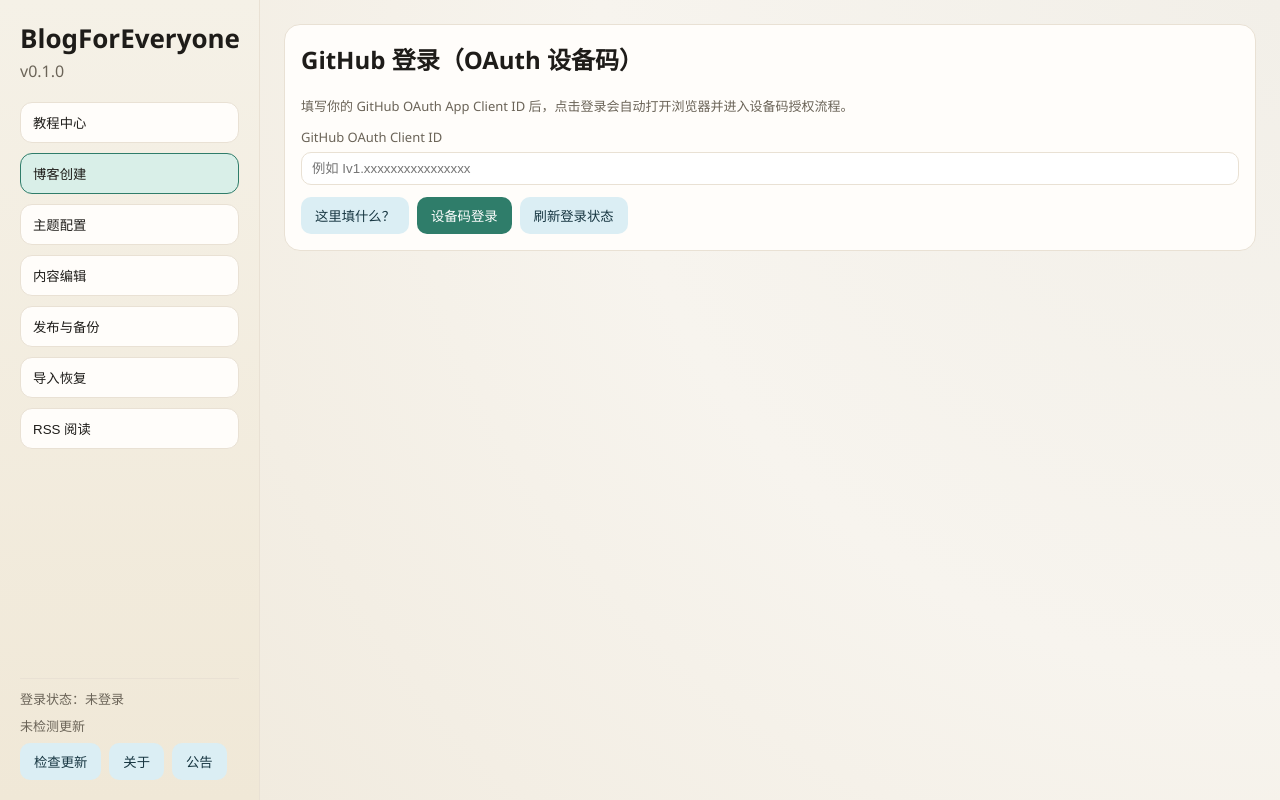
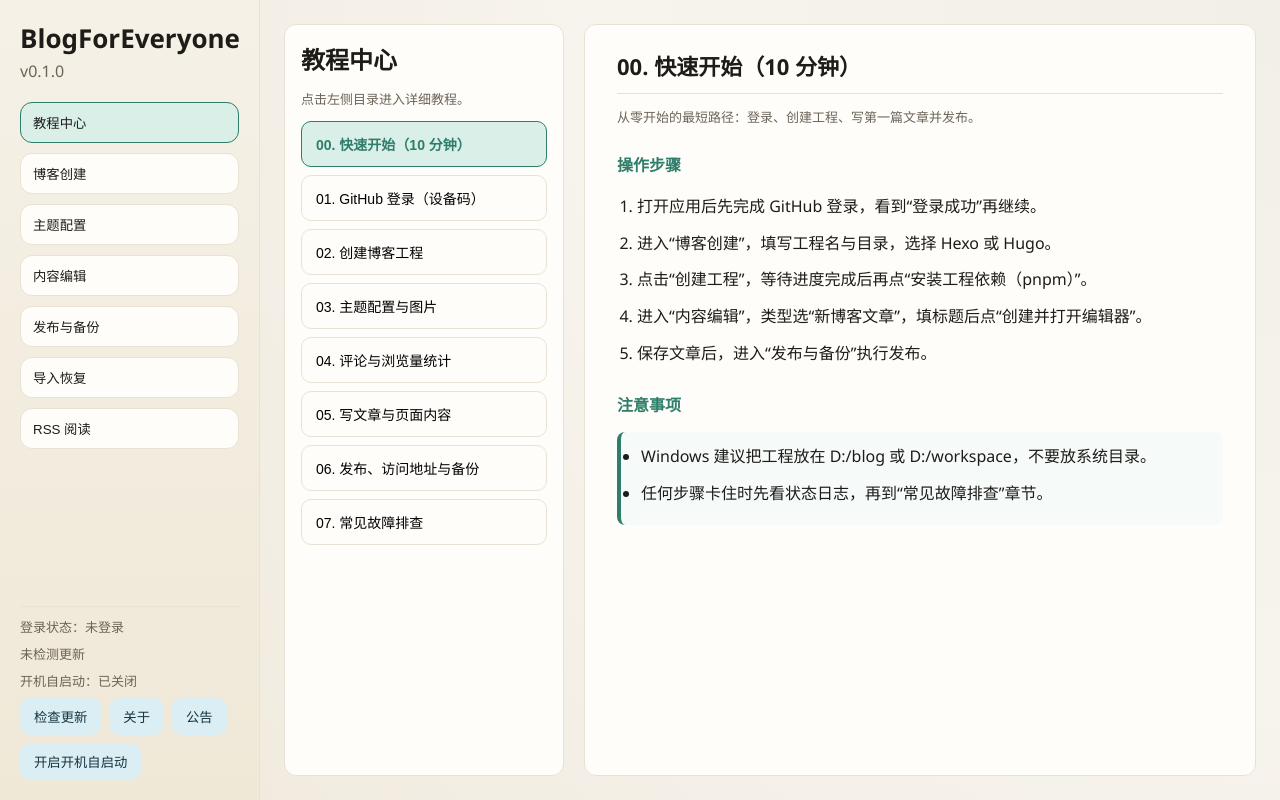
Before and after one commit to SpeechlessPanda/BlogForEveryone, a Vue app: page / in a window 1280 px wide. Built offline with nearby package versions, Linux system fonts and the light colour scheme.

Commit message:
release: prepare v0.3.0

```diff
--- a/package.json
+++ b/package.json
@@ -1,6 +1,6 @@
 {
     "name": "blog-for-everyone",
-    "version": "0.2.2",
+    "version": "0.3.0",
     "description": "Beginner-friendly blog builder platform for Hexo and Hugo",
     "main": "src/main/main.js",
     "author": "BlogForEveryone",
@@ -57,7 +57,7 @@
         ],
         "win": {
             "icon": "build/icon.ico",
-            "signAndEditExecutable": false,
+            "signAndEditExecutable": true,
             "verifyUpdateCodeSignature": false,
             "target": "nsis"
         },
--- a/src/main/services/storeService.js
+++ b/src/main/services/storeService.js
@@ -17,7 +17,8 @@ function ensureStore() {
             notifications: [],
             preferences: {
                 generateBlogRss: true,
-                autoSyncRssSubscriptions: true
+                autoSyncRssSubscriptions: true,
+                launchAtStartup: false
             }
         };
         fs.writeFileSync(DB_FILE, JSON.stringify(initial, null, 2), 'utf-8');
--- a/src/renderer/src/App.vue
+++ b/src/renderer/src/App.vue
@@ -21,7 +21,7 @@ const tabs = [
   { key: "rss", label: "RSS 阅读" },
 ];
 
-const activeTab = ref("workspace");
+const activeTab = ref("tutorial");
 const appState = ref({ appName: "BlogForEveryone", version: "0.1.0" });
 const envStatus = ref({
   nodeInstalled: true,
@@ -40,13 +40,20 @@ const authClientId = ref("");
 const authState = ref(null);
 const authLog = ref("");
 const deviceFlow = ref(null);
+const preferences = ref({
+  launchAtStartup: false,
+});
 const isLoggedIn = computed(() =>
   Boolean(authState.value?.accessToken || authState.value?.user),
+);
+const launchAtStartupEnabled = computed(
+  () => preferences.value.launchAtStartup === true,
 );
 const infoModal = ref({ visible: false, key: "about" });
 const actionState = ref({
   checkUpdate: "idle",
   installUpdate: "idle",
+  launchAtStartup: "idle",
 });
 const errorModal = ref({
   visible: false,
@@ -135,6 +142,19 @@ async function refreshUpdateState() {
   updateState.value = await window.bfeApi.getUpdateState();
 }
 
+async function refreshPreferences() {
+  try {
+    const next = await window.bfeApi.getPreferences();
+    preferences.value = {
+      ...preferences.value,
+      ...next,
+      launchAtStartup: next.launchAtStartup === true,
+    };
+  } catch (error) {
+    openErrorModal("读取偏好设置失败", error);
+  }
+}
+
 async function handleCheckUpdatesNow() {
   await runActionWithFeedback(
     "checkUpdate",
@@ -153,6 +173,25 @@ async function handleInstallUpdateNow() {
       await window.bfeApi.installUpdateNow();
     },
     "安装更新失败",
+  );
+}
+
+async function handleToggleLaunchAtStartup() {
+  const nextValue = !launchAtStartupEnabled.value;
+  await runActionWithFeedback(
+    "launchAtStartup",
+    async () => {
+      const result = await window.bfeApi.savePreferences({
+        launchAtStartup: nextValue,
+      });
+
+      preferences.value = {
+        ...preferences.value,
+        ...(result.preferences || {}),
+        launchAtStartup: (result.preferences || {}).launchAtStartup === true,
+      };
+    },
+    nextValue ? "开启开机自启动失败" : "关闭开机自启动失败",
   );
 }
 
@@ -266,6 +305,7 @@ onMounted(async () => {
     envStatus.value = appState.value.env || envStatus.value;
     await refreshUpdateState();
     await refreshAuthState();
+    await refreshPreferences();
 
     releaseUpdateListener = window.bfeApi.onUpdateStatus((payload) => {
       updateState.value = payload;
@@ -305,6 +345,9 @@ onUnmounted(() => {
           <p class="muted" style="margin: 0 0 8px 0">{{ sidebarLoginText }}</p>
           <p class="muted" style="margin: 0 0 8px 0">
             {{ updateState.message }}
+          </p>
+          <p class="muted" style="margin: 0 0 8px 0">
+            开机自启动：{{ launchAtStartupEnabled ? "已开启" : "已关闭" }}
           </p>
           <div class="actions" style="margin-top: 0">
             <button
@@ -347,6 +390,28 @@ onUnmounted(() => {
             </button>
             <button class="secondary" @click="openInfoModal('announcement')">
               公告
+            </button>
+            <button
+              class="secondary"
+              :class="{
+                'is-loading': actionState.launchAtStartup === 'loading',
+                'is-success': actionState.launchAtStartup === 'success',
+                'is-fail': actionState.launchAtStartup === 'fail',
+              }"
+              :disabled="actionState.launchAtStartup === 'loading'"
+              @click="handleToggleLaunchAtStartup"
+            >
+              <span
+                v-if="actionState.launchAtStartup === 'loading'"
+                class="btn-spinner"
+                aria-hidden="true"
+              ></span>
+              {{
+                getActionLabel(
+                  "launchAtStartup",
+                  launchAtStartupEnabled ? "关闭开机自启动" : "开启开机自启动",
+                )
+              }}
             </button>
             <button
               v-if="isLoggedIn"
@@ -412,7 +477,7 @@ onUnmounted(() => {
         <pre v-if="envActionLog">{{ envActionLog }}</pre>
       </section>
 
-      <section class="panel" v-if="!isLoggedIn">
+      <section class="panel" v-if="!isLoggedIn && activeTab !== 'tutorial'">
         <h2>GitHub 登录（OAuth 设备码）</h2>
         <p class="muted">
           填写你的 GitHub OAuth App Client ID
@@ -456,7 +521,7 @@ onUnmounted(() => {
         <pre v-if="authLog">{{ authLog }}</pre>
       </section>
 
-      <TutorialCenterView v-if="isLoggedIn && activeTab === 'tutorial'" />
+      <TutorialCenterView v-if="activeTab === 'tutorial'" />
       <WorkspaceView v-if="isLoggedIn && activeTab === 'workspace'" />
       <ThemeConfigView v-if="isLoggedIn && activeTab === 'theme'" />
       <ContentEditorView v-if="isLoggedIn && activeTab === 'content'" />
```
Also changed, not shown: src/main/ipc.js (+18 -5 lines), src/main/main.js (+12 -5 lines), src/main/services/startupService.js (added, +40 -0 lines), 1 other file (tests, documents, lock files or other folders).
